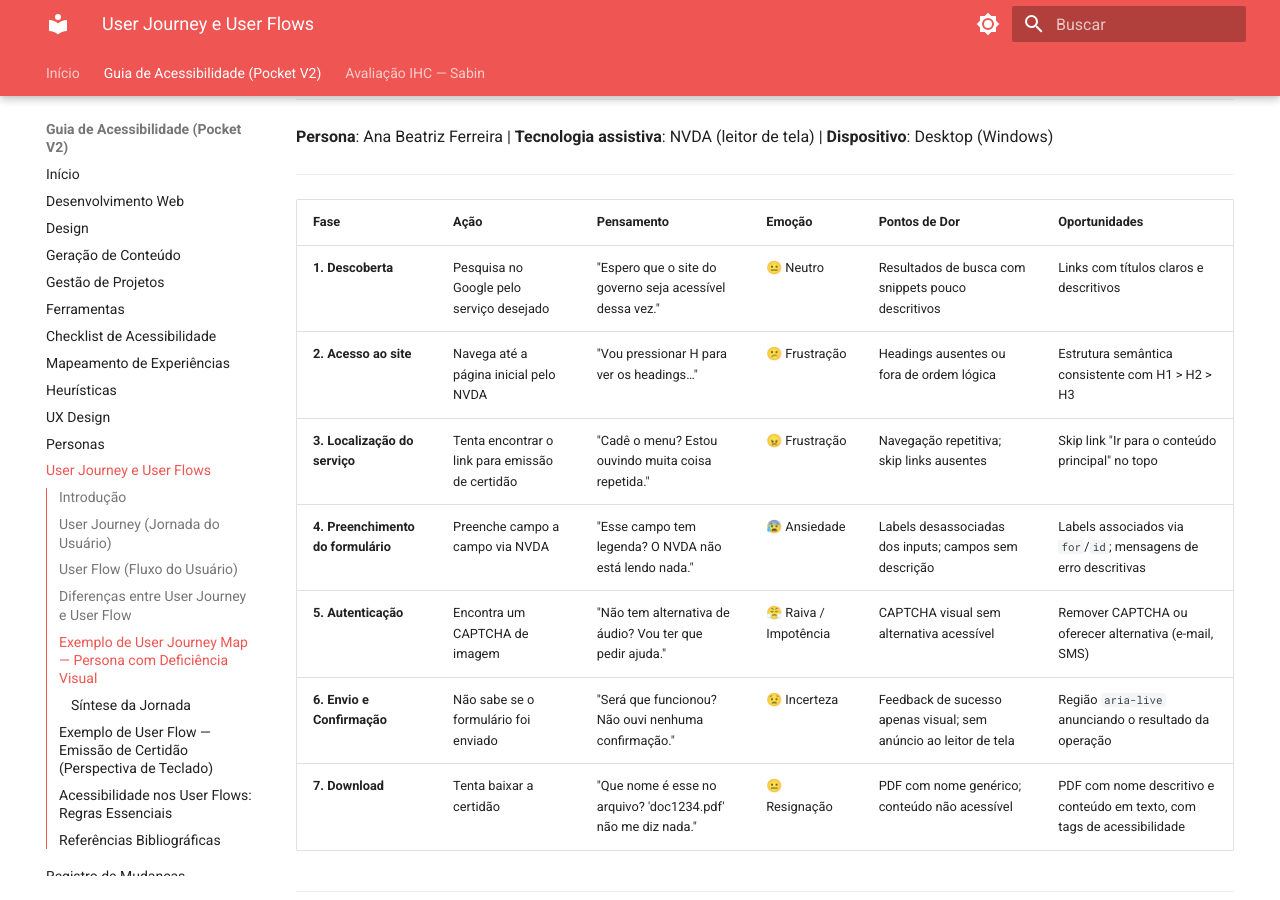
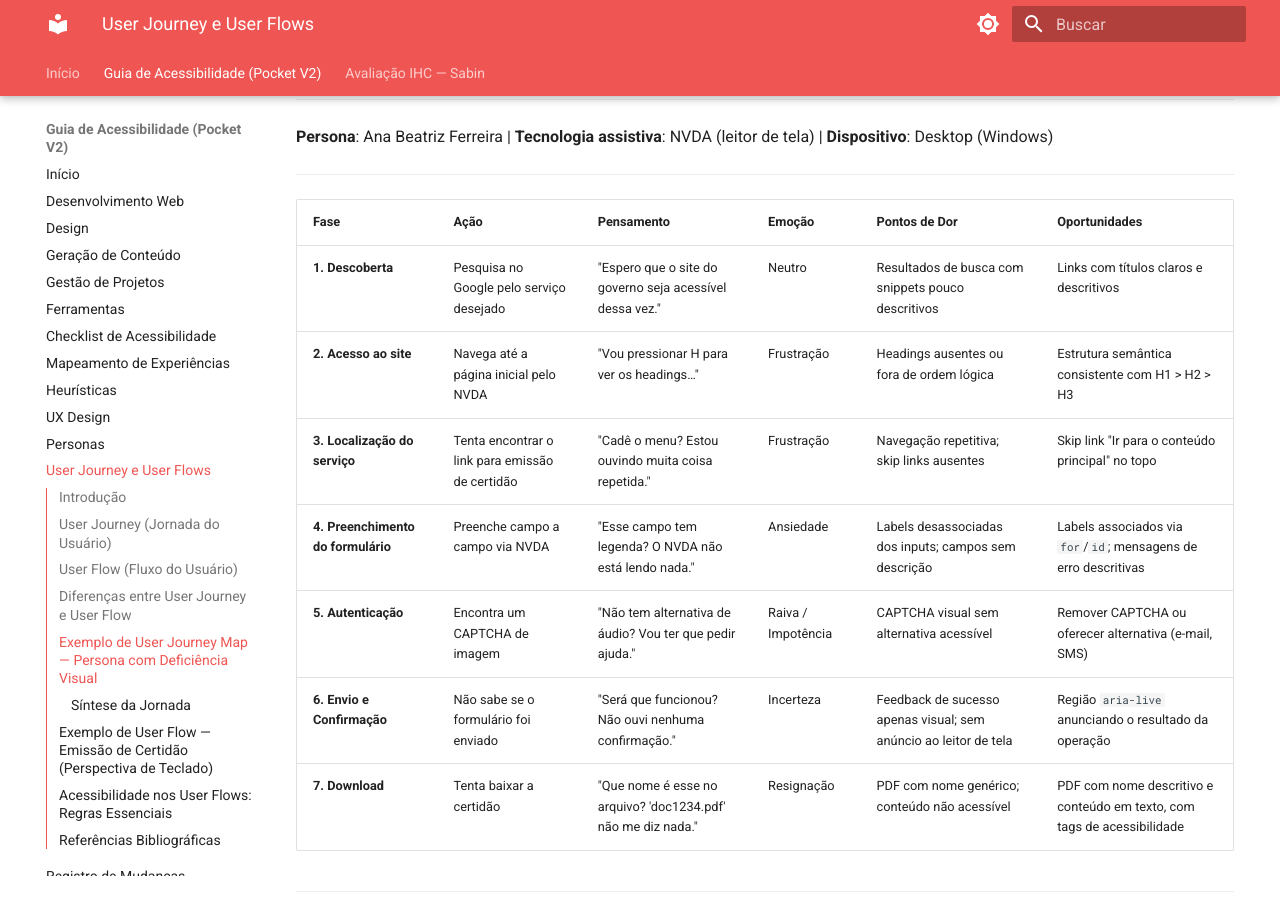
Before and after one commit to UnB-IHC/IHC_2026.1_Grupo07, an MkDocs documentation site: the page built from docs/pocket-v2/userJourney/userJourney.md, in a window 1280 px wide and 900 px high, scrolled down 1766 px. Built offline with MkDocs 1.6.1 and Material for MkDocs 9.7.7, drawn with Linux system fonts in a browser that asks for light colours.

Commit message:
reformulações nas novas seções

```diff
--- a/docs/pocket-v2/userJourney/userJourney.md
+++ b/docs/pocket-v2/userJourney/userJourney.md
@@ -61,13 +61,13 @@ O mapa a seguir representa a jornada da **Ana Beatriz** (nossa persona com defic
 
 | Fase | Ação | Pensamento | Emoção | Pontos de Dor | Oportunidades |
 |---|---|---|---|---|---|
-| **1. Descoberta** | Pesquisa no Google pelo serviço desejado | "Espero que o site do governo seja acessível dessa vez." | 😐 Neutro | Resultados de busca com snippets pouco descritivos | Links com títulos claros e descritivos |
-| **2. Acesso ao site** | Navega até a página inicial pelo NVDA | "Vou pressionar H para ver os headings…" | 😕 Frustração | Headings ausentes ou fora de ordem lógica | Estrutura semântica consistente com H1 > H2 > H3 |
-| **3. Localização do serviço** | Tenta encontrar o link para emissão de certidão | "Cadê o menu? Estou ouvindo muita coisa repetida." | 😠 Frustração | Navegação repetitiva; skip links ausentes | Skip link "Ir para o conteúdo principal" no topo |
-| **4. Preenchimento do formulário** | Preenche campo a campo via NVDA | "Esse campo tem legenda? O NVDA não está lendo nada." | 😰 Ansiedade | Labels desassociadas dos inputs; campos sem descrição | Labels associados via `for`/`id`; mensagens de erro descritivas |
-| **5. Autenticação** | Encontra um CAPTCHA de imagem | "Não tem alternativa de áudio? Vou ter que pedir ajuda." | 😤 Raiva / Impotência | CAPTCHA visual sem alternativa acessível | Remover CAPTCHA ou oferecer alternativa (e-mail, SMS) |
-| **6. Envio e Confirmação** | Não sabe se o formulário foi enviado | "Será que funcionou? Não ouvi nenhuma confirmação." | 😟 Incerteza | Feedback de sucesso apenas visual; sem anúncio ao leitor de tela | Região `aria-live` anunciando o resultado da operação |
-| **7. Download** | Tenta baixar a certidão | "Que nome é esse no arquivo? 'doc1234.pdf' não me diz nada." | 😐 Resignação | PDF com nome genérico; conteúdo não acessível | PDF com nome descritivo e conteúdo em texto, com tags de acessibilidade |
+| **1. Descoberta** | Pesquisa no Google pelo serviço desejado | "Espero que o site do governo seja acessível dessa vez." | Neutro | Resultados de busca com snippets pouco descritivos | Links com títulos claros e descritivos |
+| **2. Acesso ao site** | Navega até a página inicial pelo NVDA | "Vou pressionar H para ver os headings…" | Frustração | Headings ausentes ou fora de ordem lógica | Estrutura semântica consistente com H1 > H2 > H3 |
+| **3. Localização do serviço** | Tenta encontrar o link para emissão de certidão | "Cadê o menu? Estou ouvindo muita coisa repetida." | Frustração | Navegação repetitiva; skip links ausentes | Skip link "Ir para o conteúdo principal" no topo |
+| **4. Preenchimento do formulário** | Preenche campo a campo via NVDA | "Esse campo tem legenda? O NVDA não está lendo nada." | Ansiedade | Labels desassociadas dos inputs; campos sem descrição | Labels associados via `for`/`id`; mensagens de erro descritivas |
+| **5. Autenticação** | Encontra um CAPTCHA de imagem | "Não tem alternativa de áudio? Vou ter que pedir ajuda." | Raiva / Impotência | CAPTCHA visual sem alternativa acessível | Remover CAPTCHA ou oferecer alternativa (e-mail, SMS) |
+| **6. Envio e Confirmação** | Não sabe se o formulário foi enviado | "Será que funcionou? Não ouvi nenhuma confirmação." | Incerteza | Feedback de sucesso apenas visual; sem anúncio ao leitor de tela | Região `aria-live` anunciando o resultado da operação |
+| **7. Download** | Tenta baixar a certidão | "Que nome é esse no arquivo? 'doc1234.pdf' não me diz nada." | Resignação | PDF com nome genérico; conteúdo não acessível | PDF com nome descritivo e conteúdo em texto, com tags de acessibilidade |
 
 ---
 
```
Also changed, not shown: docs/pocket-v2/personas/personas.md (+3 -3 lines), docs/pocket-v2/uxDesign/uxDesign.md (+4 -4 lines).
